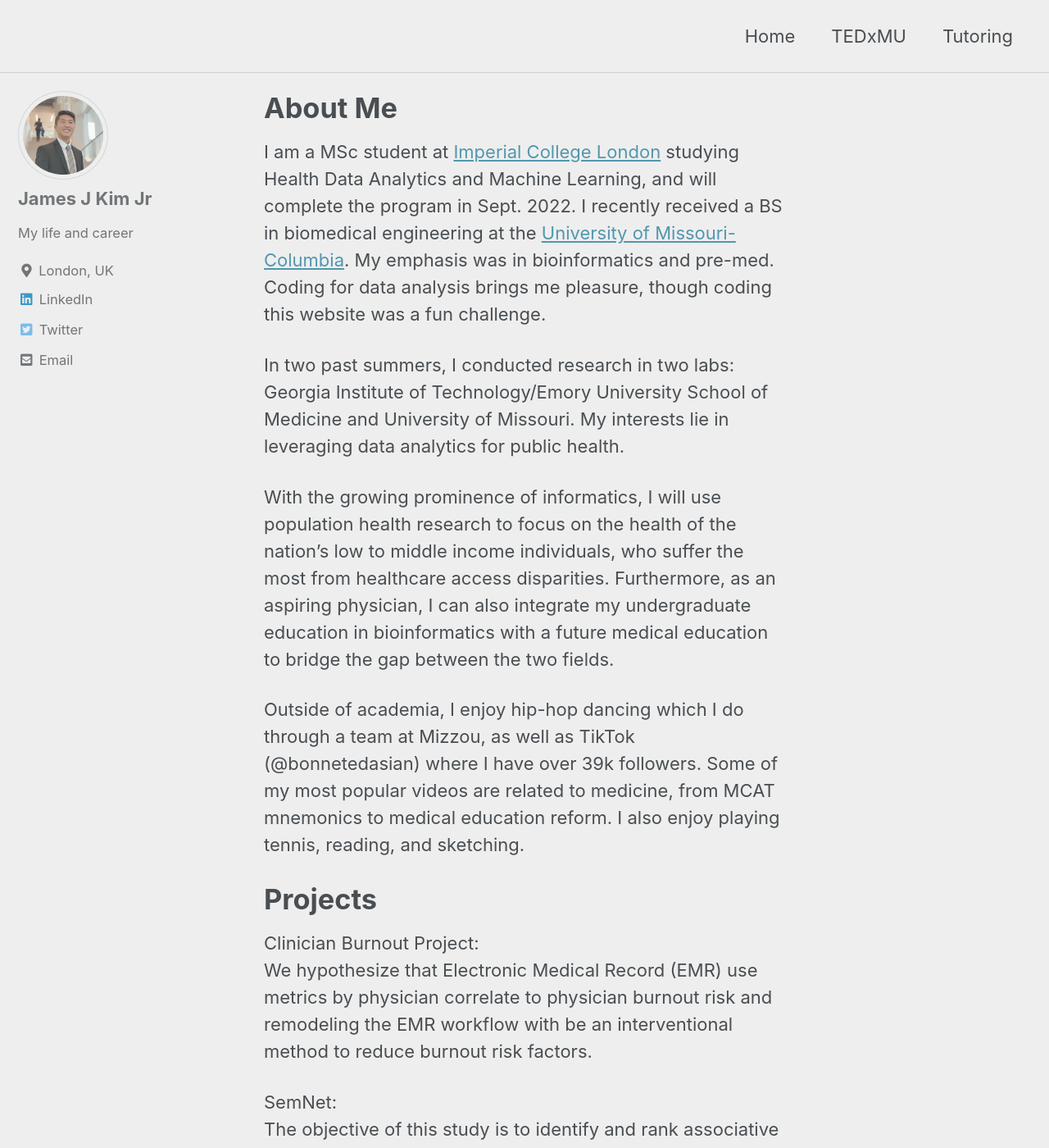
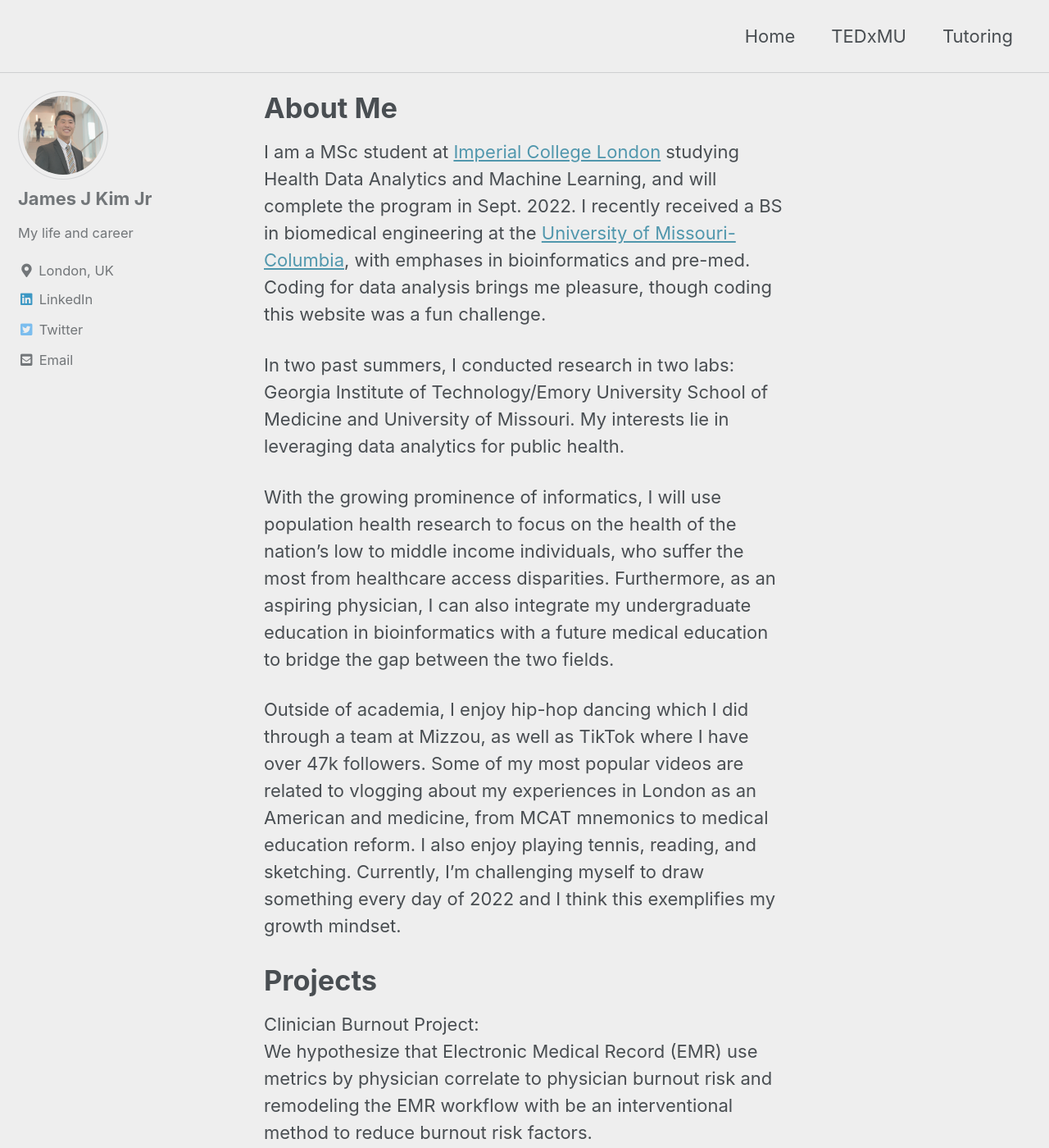
Before and after one commit to james113001/james113001.github.io, a Jekyll site: the page built from index.md, in a window 1280 px wide and 1400 px high. Shown: the whole window at 82% size. Built offline with Jekyll 4.4.1, drawn with Linux system fonts in a browser that asks for light colours; cached includes are drawn as plain includes; the list of posts is cut into pages by our own code.

Commit message:
update tiktok info

```diff
--- a/index.md
+++ b/index.md
@@ -5,13 +5,13 @@ author_profile: true
 
 # About Me
 
-I am a MSc student at [Imperial College London](https://www.imperial.ac.uk/) studying Health Data Analytics and Machine Learning, and will complete the program in Sept. 2022. I recently received a BS in biomedical engineering at the [University of Missouri-Columbia](https://missouri.edu/). My emphasis was in bioinformatics and pre-med. Coding for data analysis brings me pleasure, though coding this website was a fun challenge.
+I am a MSc student at [Imperial College London](https://www.imperial.ac.uk/) studying Health Data Analytics and Machine Learning, and will complete the program in Sept. 2022. I recently received a BS in biomedical engineering at the [University of Missouri-Columbia](https://missouri.edu/), with emphases in bioinformatics and pre-med. Coding for data analysis brings me pleasure, though coding this website was a fun challenge.
 
 In two past summers, I conducted research in two labs: Georgia Institute of Technology/Emory University School of Medicine and University of Missouri. My interests lie in leveraging data analytics for public health.
 
 With the growing prominence of informatics, I will use population health research to focus on the health of the nation’s low to middle income individuals, who suffer the most from healthcare access disparities. Furthermore, as an aspiring physician, I can also integrate my undergraduate education in bioinformatics with a future medical education to bridge the gap between the two fields.
 
-Outside of academia, I enjoy hip-hop dancing which I do through a team at Mizzou, as well as TikTok (@bonnetedasian) where I have over 39k followers. Some of my most popular videos are related to medicine, from MCAT mnemonics to medical education reform. I also enjoy playing tennis, reading, and sketching.
+Outside of academia, I enjoy hip-hop dancing which I did through a team at Mizzou, as well as TikTok where I have over 47k followers. Some of my most popular videos are related to vlogging about my experiences in London as an American and medicine, from MCAT mnemonics to medical education reform. I also enjoy playing tennis, reading, and sketching. Currently, I'm challenging myself to draw something every day of 2022 and I think this exemplifies my growth mindset.
 
 # Projects
 Clinician Burnout Project:
```
